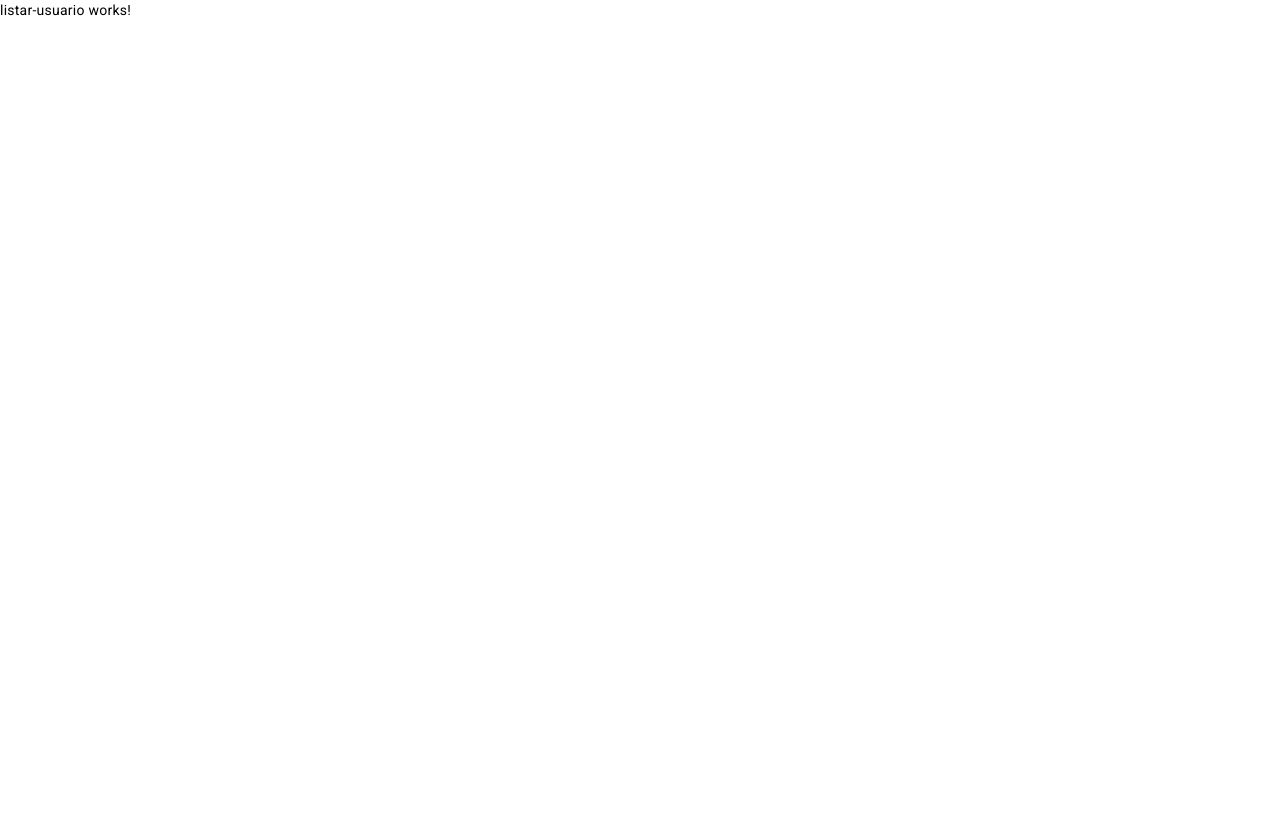
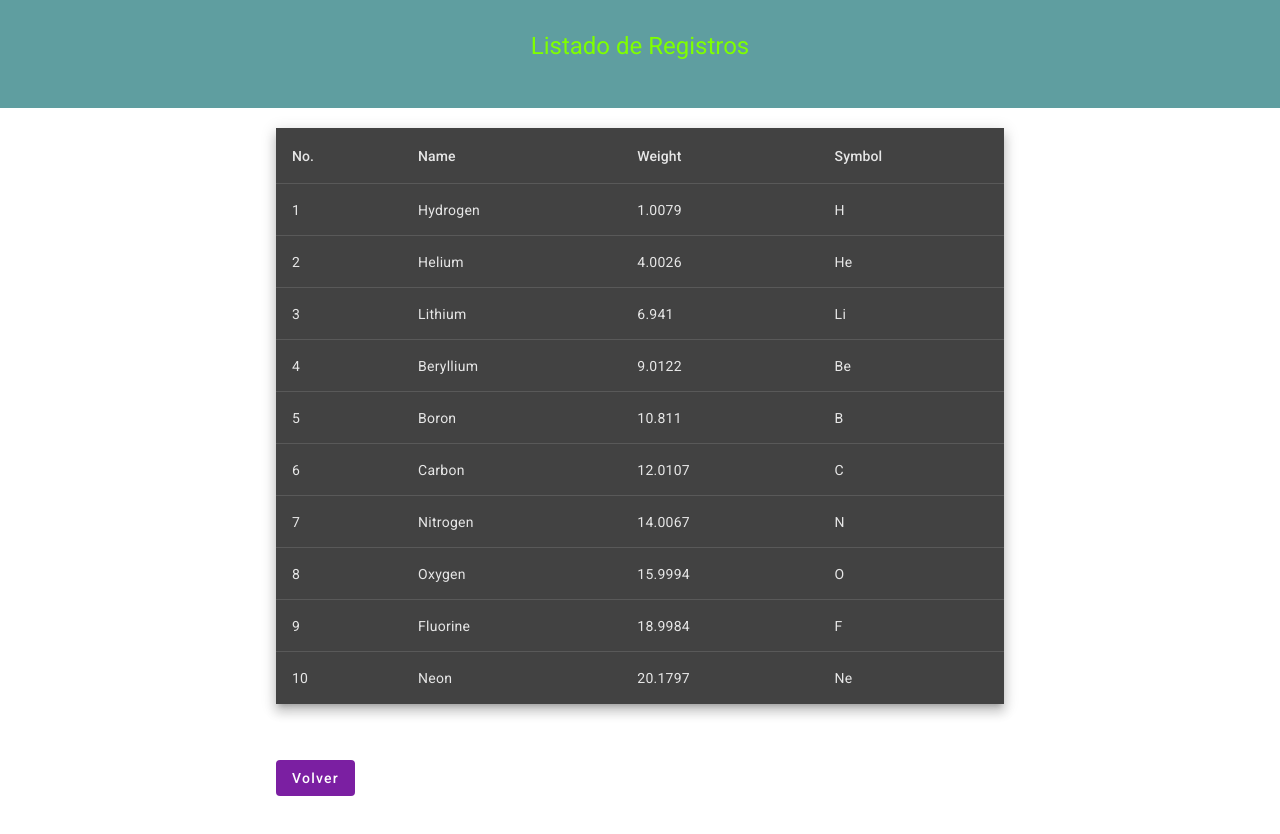
Before and after one commit to tasajos/ProANCS, an Angular app in the folder ProyN/: page /listar in a window 1280 px wide. Shown: the top 834 px of the page. Before the commit the page ends 800 px from the top, so only its background shows below. Built offline with nearby package versions, Linux system fonts and the light colour scheme.

Commit message:
adding tables

```diff
--- a/ProyN/src/app/Components/listar-usuario/listar-usuario.component.css
+++ b/ProyN/src/app/Components/listar-usuario/listar-usuario.component.css
@@ -0,0 +1,37 @@
+table {
+    width: 100%;
+  }
+  .title{
+
+    padding: 30px;
+    background-color: cadetblue;
+    text-align: center;
+    color:chartreuse;
+
+    }
+    .card{
+        margin-top: 20px;
+        background-color:white;
+       color:cadetblue;
+       margin: 10 20%;
+
+    }
+    .container{
+    padding: 20px;
+    margin: 0 20%;
+
+    }
+    .sub{
+        color: black;
+    }
+    .btn{
+        margin: 5% 0;
+    }
+
+
+   .fondo{
+        background-color:white;
+      }
+      .fde{
+        width: 100%;
+      }
--- a/ProyN/src/app/Components/listar-usuario/listar-usuario.component.html
+++ b/ProyN/src/app/Components/listar-usuario/listar-usuario.component.html
@@ -1 +1,42 @@
-<p>listar-usuario works!</p>
+<div class="title">
+    <h1>Listado de Registros</h1>
+</div>
+
+<div class="container">
+<table mat-table [dataSource]="dataSource" class="mat-elevation-z8">
+
+    <!--- Note that these columns can be defined in any order.
+          The actual rendered columns are set as a property on the row definition" -->
+
+    <!-- Position Column -->
+    <ng-container matColumnDef="position">
+      <th mat-header-cell *matHeaderCellDef> No. </th>
+      <td mat-cell *matCellDef="let element"> {{element.position}} </td>
+    </ng-container>
+
+    <!-- Name Column -->
+    <ng-container matColumnDef="name">
+      <th mat-header-cell *matHeaderCellDef> Name </th>
+      <td mat-cell *matCellDef="let element"> {{element.name}} </td>
+    </ng-container>
+
+    <!-- Weight Column -->
+    <ng-container matColumnDef="weight">
+      <th mat-header-cell *matHeaderCellDef> Weight </th>
+      <td mat-cell *matCellDef="let element"> {{element.weight}} </td>
+    </ng-container>
+
+    <!-- Symbol Column -->
+    <ng-container matColumnDef="symbol">
+      <th mat-header-cell *matHeaderCellDef> Symbol </th>
+      <td mat-cell *matCellDef="let element"> {{element.symbol}} </td>
+    </ng-container>
+
+    <tr mat-header-row *matHeaderRowDef="displayedColumns"></tr>
+    <tr mat-row *matRowDef="let row; columns: displayedColumns;"></tr>
+  </table>
+ <br>
+        <button mat-flat-button color="primary" routerLink="" class="btn">Volver</button>
+
+
+</div>
--- a/ProyN/src/app/Components/listar-usuario/listar-usuario.component.ts
+++ b/ProyN/src/app/Components/listar-usuario/listar-usuario.component.ts
@@ -1,4 +1,24 @@
 import { Component } from '@angular/core';
+export interface PeriodicElement {
+  name: string;
+  position: number;
+  weight: number;
+  symbol: string;
+}
+
+const ELEMENT_DATA: PeriodicElement[] = [
+  {position: 1, name: 'Hydrogen', weight: 1.0079, symbol: 'H'},
+  {position: 2, name: 'Helium', weight: 4.0026, symbol: 'He'},
+  {position: 3, name: 'Lithium', weight: 6.941, symbol: 'Li'},
+  {position: 4, name: 'Beryllium', weight: 9.0122, symbol: 'Be'},
+  {position: 5, name: 'Boron', weight: 10.811, symbol: 'B'},
+  {position: 6, name: 'Carbon', weight: 12.0107, symbol: 'C'},
+  {position: 7, name: 'Nitrogen', weight: 14.0067, symbol: 'N'},
+  {position: 8, name: 'Oxygen', weight: 15.9994, symbol: 'O'},
+  {position: 9, name: 'Fluorine', weight: 18.9984, symbol: 'F'},
+  {position: 10, name: 'Neon', weight: 20.1797, symbol: 'Ne'},
+];
+
 
 @Component({
   selector: 'app-listar-usuario',
@@ -6,5 +26,6 @@
   styleUrls: ['./listar-usuario.component.css']
 })
 export class ListarUsuarioComponent {
-
+  displayedColumns: string[] = ['position', 'name', 'weight', 'symbol'];
+  dataSource = ELEMENT_DATA;
 }
--- a/ProyN/src/app/app.module.ts
+++ b/ProyN/src/app/app.module.ts
@@ -18,6 +18,7 @@
 import {MatGridListModule} from '@angular/material/grid-list';
 import {MatFormFieldModule, MAT_FORM_FIELD_DEFAULT_OPTIONS} from '@angular/material/form-field';
 import {MatInputModule} from '@angular/material/input';
+import {MatTableModule} from '@angular/material/table';
 
 
 
@@ -38,12 +39,13 @@
     MatButtonModule,
     MatGridListModule,
     MatFormFieldModule,
-    MatInputModule
+    MatInputModule,
+    MatTableModule
 
 
   ],
   providers: [
-    {provide: MAT_FORM_FIELD_DEFAULT_OPTIONS, useValue: {appearance: 'outline'}}
+
   ],
   bootstrap: [AppComponent]
 })
```
